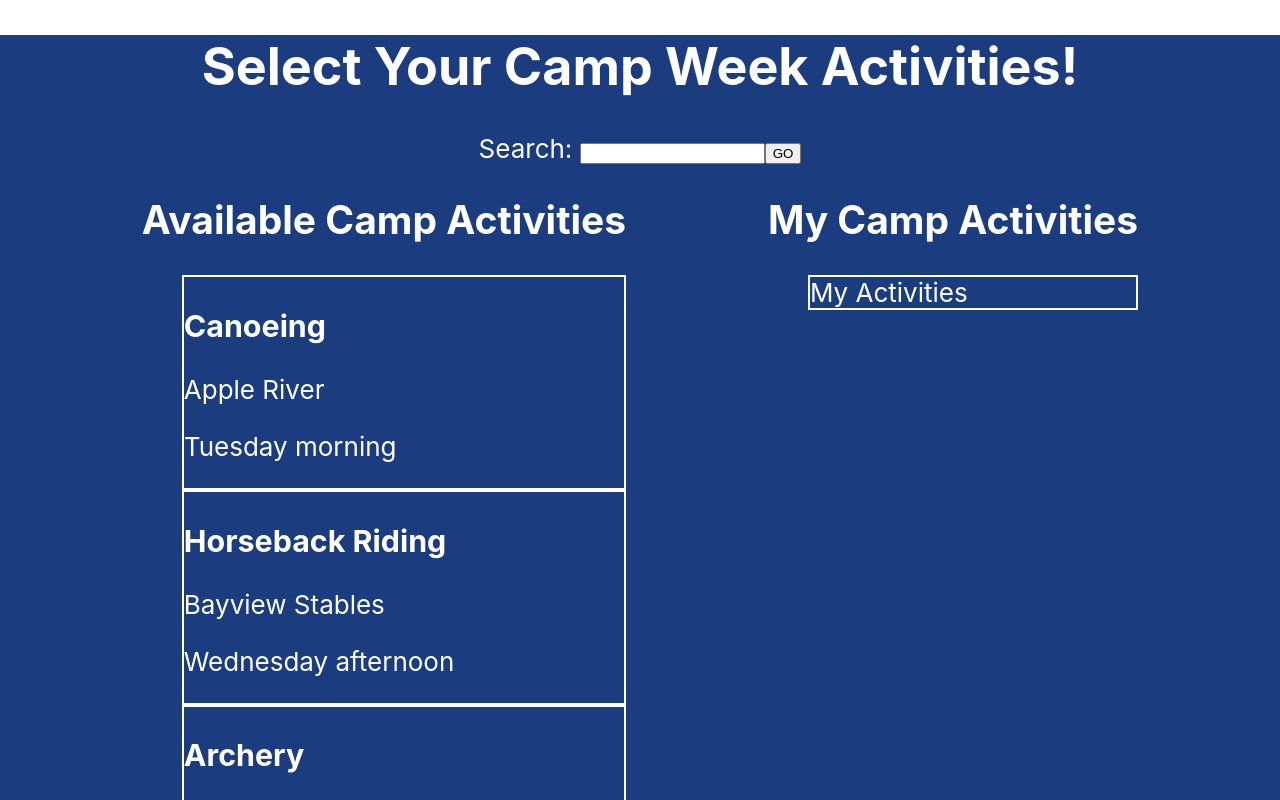
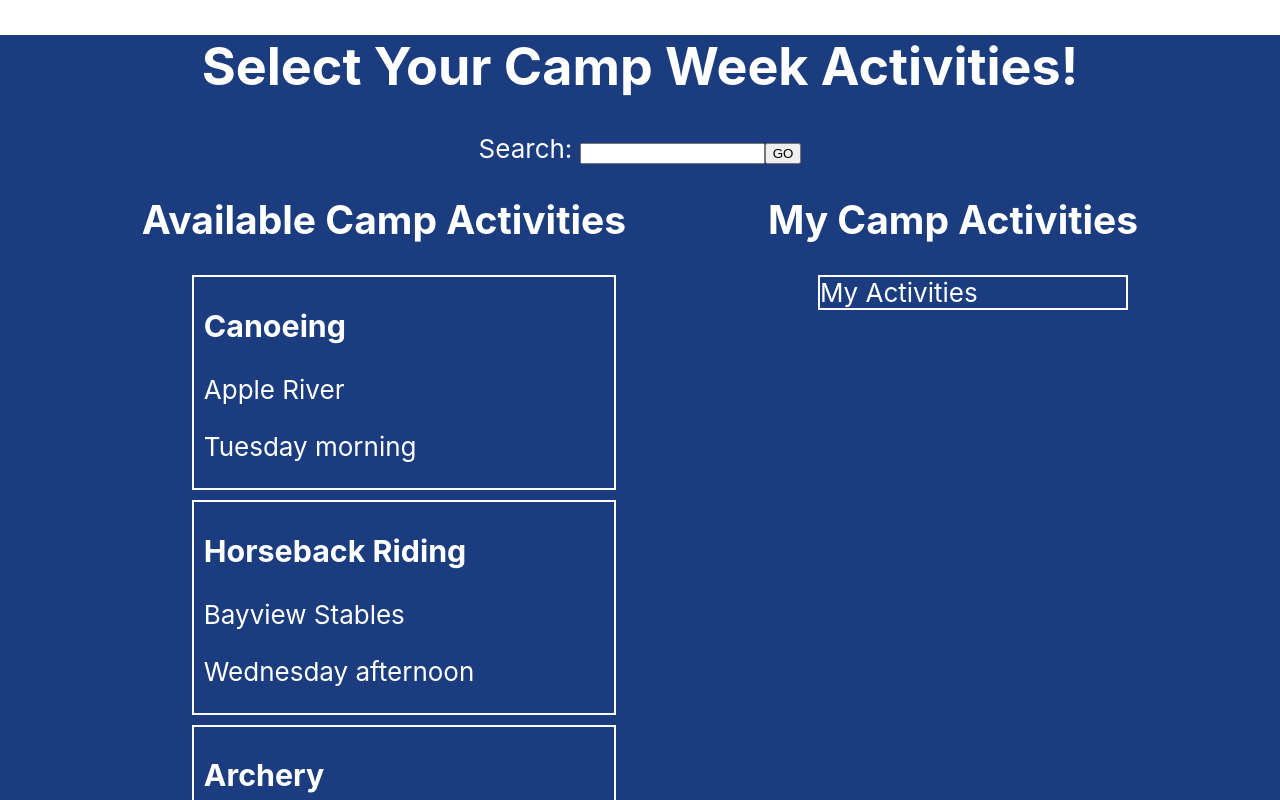
Before and after one commit to Danielle254/Conference-Agenda, a React (Create React App) app: page / in a window 1280 px wide. Shown: the top 800 px of the page. Built offline with nearby package versions, Linux system fonts and the light colour scheme.

Commit message:
css updates to margin

```diff
--- a/src/Activity/Activity.js
+++ b/src/Activity/Activity.js
@@ -1,13 +1,13 @@
 import React, { useState } from 'react';
-
+import styles from '../CSSModules/Activity.module.css';
 
 
 function Activity(props) {
     return (
         <div>
-        <h3>{props.name}</h3>
-        <p>{props.location}</p>
-        <p>{props.time}</p>
+            <h3  className={styles.activityStyle}>{props.name}</h3>
+            <p  className={styles.activityStyle}>{props.location}</p>
+            <p  className={styles.activityStyle}>{props.time}</p>
         </div>
     )
 };
--- a/src/App.css
+++ b/src/App.css
@@ -8,7 +8,7 @@
 }
 
 
-.App-header {
+.App-body {
   display: flex;
   justify-content: space-evenly;
 }
--- a/src/App.js
+++ b/src/App.js
@@ -10,12 +10,14 @@ import SearchBar from './SearchBar/SearchBar';
 function App() {
   return (
     <div className="App">
+      <header>
       <h1>Select Your Camp Week Activities!</h1>
       <SearchBar />
-      <header className="App-header">
+      </header>
+      <body className="App-body">
         <ActivityList className="container"/>
         <MyActivities className="container"/>
-      </header>
+      </body>
     </div>
   );
 }
--- a/src/CSSModules/Activity.module.css
+++ b/src/CSSModules/Activity.module.css
@@ -0,0 +1,3 @@
+.activityStyle {
+    margin-left: 10px;
+}
--- a/src/CSSModules/ActivityList.module.css
+++ b/src/CSSModules/ActivityList.module.css
@@ -2,6 +2,6 @@ li {
     list-style-type: none;
     text-align: left;
     border: 2px solid white;
-
+    margin: 10px;
 
 }
```
